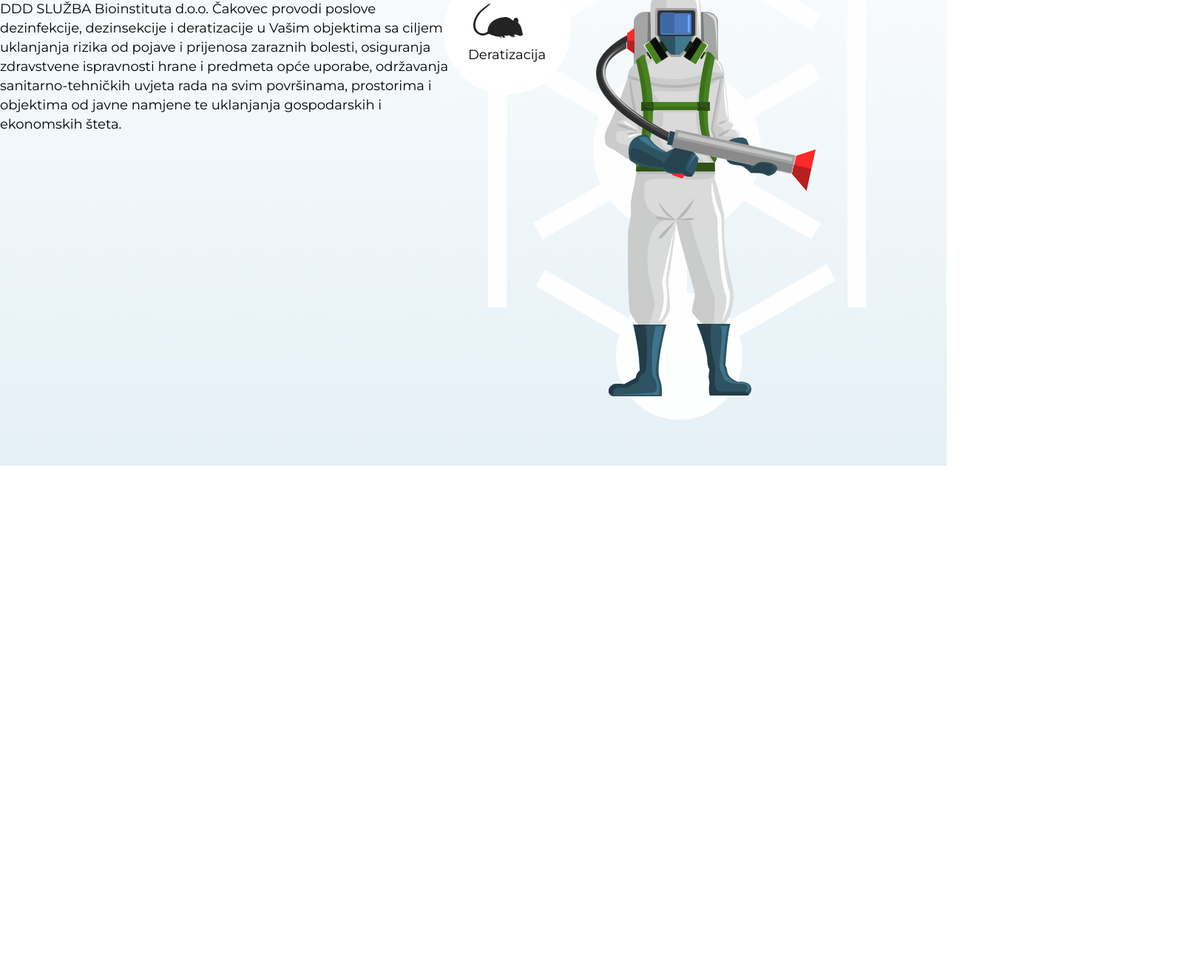
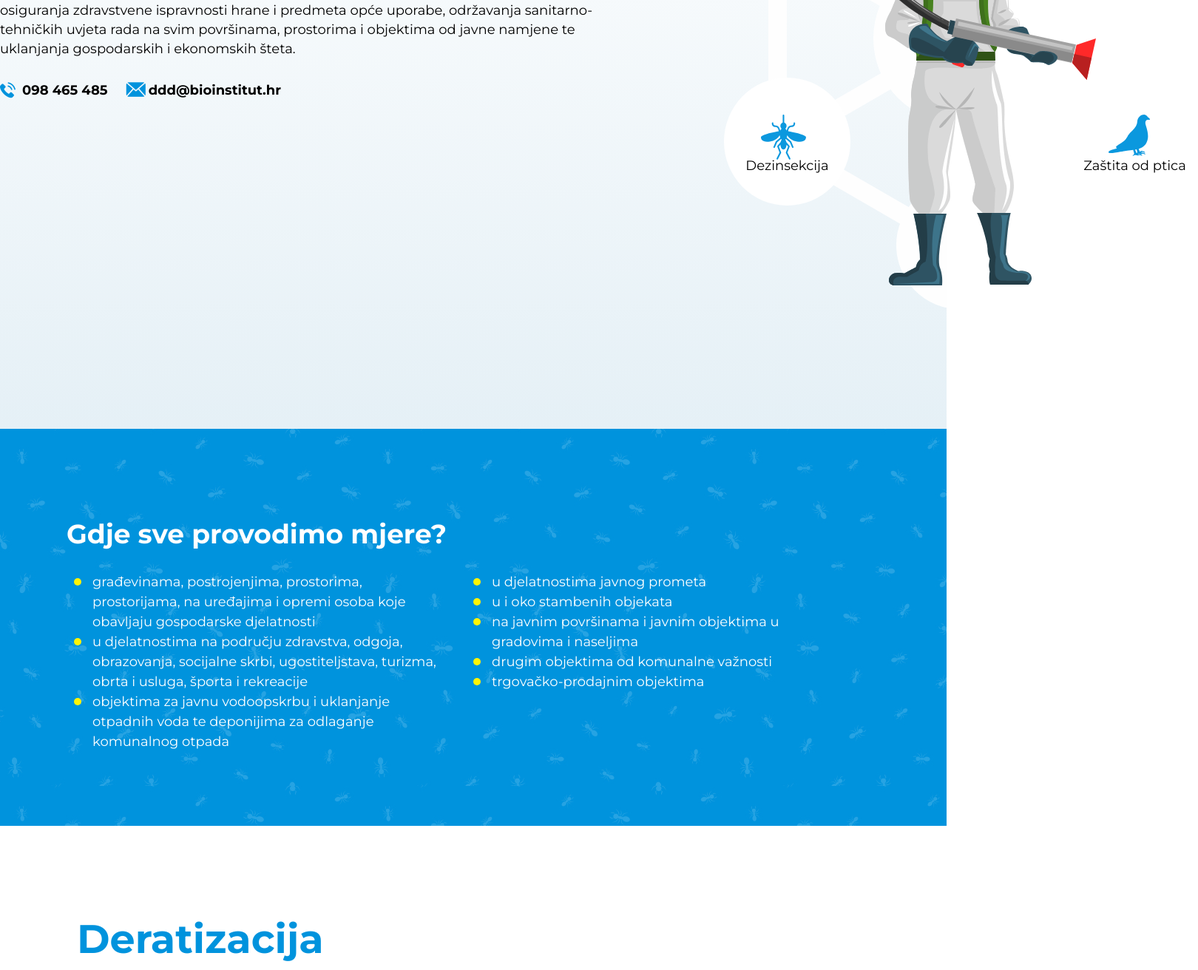
Before and after one commit to lauraboltek/ddd, a plain HTML site: page index.html in a window 1280 px wide. Shown: the part 423-1735 px from the top of the page at 74% size, 1620 px wide, since content can reach past the window. Before the commit the page ends 1053 px from the top, so only its background shows below. Drawn offline with Linux system fonts and the light colour scheme.

Commit message:
deratizacija

```diff
--- a/index.html
+++ b/index.html
@@ -13,7 +13,7 @@
 		<div class="row">
 				<img src="img/Logo.png" class="col-sm-1"/>
 				<ul class="nav">
-					<li><a href="#"></a>O nama</li>
+					<li class="blue"><a href="#"></a>O nama</li>
 					<li>Deratizacije</li>
 					<li>Dezinsekcije</li>
 					<li>Dezinfekcije peradarskih objekata</li>
@@ -28,18 +28,73 @@
 			<div class="o-nama">
 				<h1 class="name"><b class="blue">DDD SLUŽBA</b> Bioinstituta d.o.o.</h1>
 				<p class="info">DDD SLUŽBA Bioinstituta d.o.o. Čakovec provodi poslove dezinfekcije, dezinsekcije i deratizacije u Vašim objektima sa ciljem uklanjanja rizika od pojave i prijenosa zaraznih bolesti, osiguranja zdravstvene ispravnosti hrane i predmeta opće uporabe, održavanja sanitarno-tehničkih uvjeta rada na svim površinama, prostorima i objektima od javne namjene te uklanjanja gospodarskih i ekonomskih šteta.</p>
-				</div>
+				<p>
+					<a href="tel:098465485" class="icon tel">
+						<span>098 465 485</span>
+					</a>
+					<a href="mailto:ddd@bioinstitut.hr" class="icon mail">
+						<span>ddd@bioinstitut.hr</span>
+					</a>
+				</p>
+			</div>
 
 				<div class="istrebljivac">
 					<img src="img/exterminator.svg">
 					<h2 class="icon-title">Koje usluge pružamo?</h2>
-					<a class="circle-deratizacija" href="#deratizacija">
+
+					<a class="circle-deratizacija" href="#deratizacije">
 						<img src="img/Rat.svg" class="rat">
 						<span class="circle-title">Deratizacija</span>
 					</a>
-			</div>
 
+					<a class="circle-dezinsekcija" href="#dezinsekcije">
+						<img src="img/mosquito.svg" class="mosquito">
+						<span class="circle-title2">Dezinsekcija</span>
+					</a>
+
+					<a class="circle-dezinfekcija" href="#dezinfekcije">
+						<img src="img/Shape2.svg" class="shape2">
+						<span class="circle-title3">Dezinfekcija</span>
+					</a>
+
+					<a class="circle-zastita" href="#zastite">
+						<img src="img/Bird.svg" class="bird">
+						<span class="circle-title4">Zaštita od ptica</span>
+					</a>
+				</div>
 		</div>
 	</div>
+
+	<section>
+	<div class="blue-section">
+		<div class="wrapper">
+			<h2 class="mjere">Gdje sve provodimo mjere?</h2>
+			<div class="service-content">
+				<ul class="list">
+					<li>građevinama, postrojenjima, prostorima, prostorijama, na uređajima i opremi osoba koje obavljaju gospodarske djelatnosti</li>
+					<li>u djelatnostima na području zdravstva, odgoja, obrazovanja, socijalne skrbi, ugostiteljstava, turizma, obrta i usluga, športa i rekreacije</li>
+					<li>objektima za javnu vodoopskrbu i uklanjanje otpadnih voda te deponijima za odlaganje komunalnog otpada</li>
+				</ul>
+				<ul class="list">
+					<li>u djelatnostima javnog prometa</li>
+					<li>u i oko stambenih objekata</li>
+					<li>na javnim površinama i javnim objektima u gradovima i naseljima</li>
+					<li>drugim objektima od komunalne važnosti</li>
+					<li>trgovačko-prodajnim objektima</li>
+				</ul>
+			</div>
+		</div>
+	</div>
+</section>
+
+<section class="deratizacija">
+	<div >
+		<h2 class="name-deratizacija" id="deratizacije">Deratizacija</h2>
+
+	</div>
+</section>
+
+
+
 </body>
 </html>
--- a/style.css
+++ b/style.css
@@ -1,4 +1,20 @@
 *{margin: 0; padding: 0; box-sizing: border-box;}
+
+@font-face {
+    font-family: 'icomoon';
+    src:  url('fonts/icomoon.woff?a2qhcp') format('woff');
+    font-weight: normal;
+    font-style: normal;
+    font-display: block;
+  }
+
+.icon-envelope {
+    content: "\e900";
+  }
+.icon-telephone {
+    content: "\e901";
+  }
+
 
 body{
     font: 18px/1.5 'Montserrat', sans-serif;
@@ -11,28 +27,7 @@ body{
     margin: auto;
     display: flex;
 }
-.circle-deratizacija{
-    position: absolute;
-    height: 173px;
-    width: 171px;
-    top: 120px;
-    left: -20px;
-    background-color: #fff;
-    color: black;
-    border-radius: 50%;
-    justify-content: center;
-    display: flex;
-    text-decoration: none;
 
-}
-
-.circle-title{
-    position: absolute;
-    bottom: 40px;
-    left: 0;
-    right: 0;
-    text-align: center;
-}
 .logo{
     width: 112px;
     height: 118px;
@@ -45,13 +40,69 @@ body{
     height: 900px;
 }
 
+.circle-deratizacija{
+    position: absolute;
+    height: 173px;
+    width: 171px;
+    top: 120px;
+    left: -20px;
+    background-color: #FFF504;
+    border-radius: 50%;
+    justify-content: center;
+    display: flex;
+    text-decoration: none;
+}
+
+.circle-dezinsekcija{
+    position: absolute;
+    height: 173px;
+    width: 171px;
+    top: 420px;
+    left: -20px;
+    background-color: #fff;
+    color: black;
+    border-radius: 50%;
+    justify-content: center;
+    display: flex;
+    text-decoration: none;
+}
+
+.circle-dezinfekcija{
+    position: absolute;
+    height: 173px;
+    width: 171px;
+    top: 120px;
+    left: 450px;
+    background-color: #fff;
+    color: black;
+    border-radius: 50%;
+    justify-content: center;
+    display: flex;
+    text-decoration: none;
+}
+
+.circle-zastita{
+    position: absolute;
+    height: 173px;
+    width: 171px;
+    top: 420px;
+    left: 450px;
+    background-color: #fff;
+    color: black;
+    border-radius: 50%;
+    justify-content: center;
+    display: flex;
+    text-decoration: none;
+}
+
 .istrebljivac{
     width: 591px;
     height: 546px;
     flex-shrink: 0;
     text-align: center;
     position: relative;
-    top: -100px;
+    top: -200px;
+    right: -150px;
 }
 
 .nav{
@@ -63,7 +114,10 @@ body{
     display: flex;
     font-family: Montserrat Bold;
     list-style: none;
-    margin: 0px 0px 0px 136px ;
+    margin: -50px 0px 0px 250px ;
+    font-size: 18px;
+    font-weight: bold;
+    line-height: 22px;
 }
 
 .name {
@@ -73,20 +127,13 @@ body{
 }
 
 .info{
-    width: 620px;
-    height: 243px;
+    padding-top: 20px;
+    line-height: 26px;
+    padding-bottom: 30px;
 }
 
 .blue{
     color: #0093dd;
-}
-
-.info{
-    height: 243px;
-    width: 620px;
-    padding-top: 20px;
-    line-height: 26px;
-    text-align: left;
 }
 
 .icon-title{
@@ -95,7 +142,7 @@ body{
     font-weight: bold;
     line-height: 29px;
     position: absolute;
-    top: 0;
+    top: 70px;
     left: 0;
     right: 0;
     text-align: center;
@@ -106,3 +153,171 @@ body{
     top: 50px;
     left: 40px;
 }
+
+.mosquito{
+    position: absolute;
+    top: 50px;
+    left: 50px;
+}
+
+.circle-title{
+    position: absolute;
+    bottom: 40px;
+    left: 0;
+    right: 0;
+    text-align: center;
+    color: black;
+}
+
+.circle-title2{
+    position: absolute;
+    bottom: 40px;
+    left: 0;
+    right: 0;
+    text-align: center;
+    align-items: center;
+}
+
+.circle-title3{
+    position: absolute;
+    bottom: 40px;
+    left: 0;
+    right: 0;
+    text-align: center;
+    align-items: center;
+}
+
+.circle-title4{
+    position: absolute;
+    bottom: 40px;
+    left: 0;
+    right: 0;
+    text-align: center;
+    align-items: center;
+}
+
+.shape2{
+    position: absolute;
+    top: 50px;
+    left: 50px;
+}
+
+.bird{
+    position: absolute;
+    top: 50px;
+    left: 50px;
+}
+
+.contact-info{
+    display: flex;
+    align-items: center;
+    margin-top: 200px;
+}
+
+.icon{
+    position: relative;
+    padding-left: 30px;
+}
+.icon:before{
+    content: "\e901";
+    position: absolute;
+    left: 0;
+    top: 0;
+    font: 20px/20px icomoon;
+    color: #0093dd;
+}
+.tel{
+    text-decoration: none;
+    color: black;
+    font-weight: bold;
+    margin-right: 20px;
+}
+
+.mail{
+    text-decoration: none;
+    color: black;
+    font-weight: bold;
+}
+.mail:before{
+    content:"\e900";
+    color: #0093dd;
+}
+
+.tel:before{
+    font-size: 21px;
+    line-height: 21px;
+    margin-right: 15px;
+}
+.list{
+    list-style: none;
+    padding: 0;
+    margin: 0;
+}
+.list li{
+    position: relative;
+    padding-left: 25px;
+}
+.list li:before{
+    content: "";
+    display: block;
+    position: absolute;
+    left: 0;
+    top: 8px;
+    width: 10px;
+    height: 10px;
+    background: #FFF504;
+    border-radius: 100px;
+}
+.blue-section {
+    display: flex;
+    margin: auto;
+    background-image: url(img/BG.jpg);
+    padding: 100px;
+}
+
+.mjere {
+	color: #FFFFFF;
+	font-size: 36px;
+	font-weight: bold;
+    line-height: 44px;
+    margin-bottom: 30px;
+    margin-left: -10px;
+    margin-top: 20px;
+}
+
+.wrapper {
+    max-width: 1440px;
+    position: relative;
+    margin: auto;
+}
+
+.service-content {
+    display: flex;
+    justify-content: space-between;
+    color: #FFF;
+}
+
+.service-content ul{
+    width: 50%;
+    margin-right: 30px;
+}
+
+.deratizacija {
+    display: flex;
+    justify-content: space-between;
+    height: 1440px;
+    width: 922px;
+    color: #fff;
+}
+
+.name-deratizacija {
+    color: #0093DD;
+    height: 66px;
+    width: 413px;
+    font-size: 54px;
+    font-weight: bold;
+    line-height: 66px;
+    position: absolute;
+    margin-top: 120px;
+    margin-left: 104px;
+}
```
Also changed, not shown: fonts/icomoon.woff (added), img/BG.jpg (added), img/Bird.svg (added), img/envelope.svg (added), img/telephone.svg (added).
